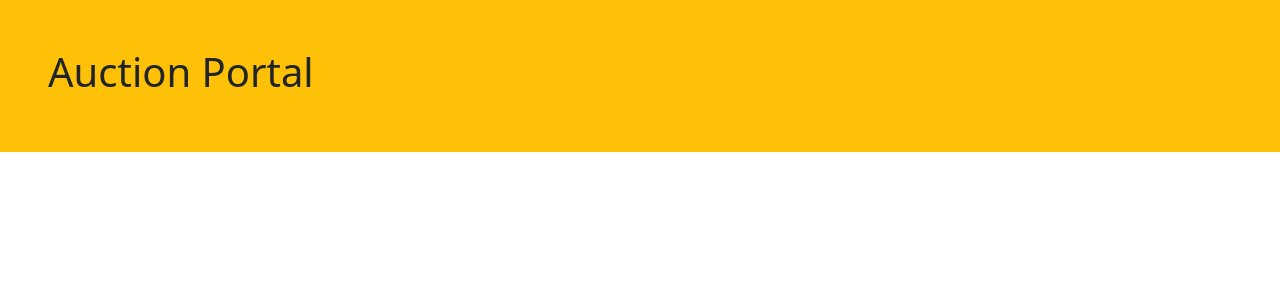
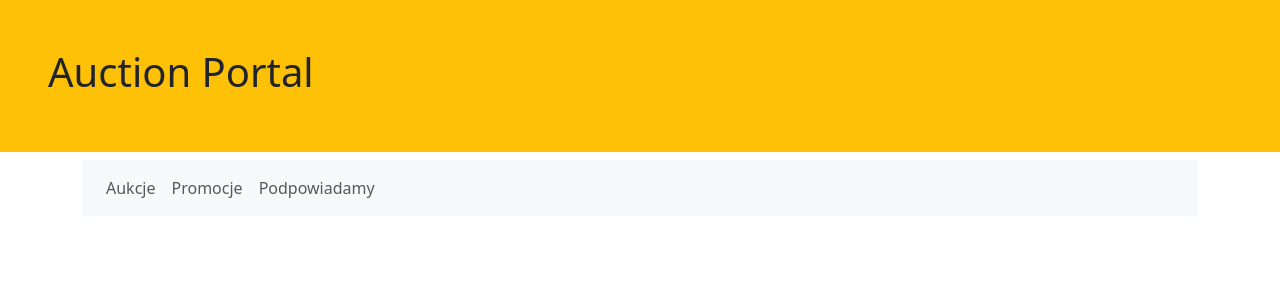
Before and after one commit to michaljabi/20240916-svelte, a SvelteKit app in the folder auction-portal/: page / in a window 1280 px wide. Shown: the top 300 px of the page. Built offline with nearby package versions, Linux system fonts and the light colour scheme.

Commit message:
feat: MainMenu component

```diff
--- /dev/null
+++ b/auction-portal/src/lib/components/MainMenu.svelte
@@ -0,0 +1,18 @@
+<nav class="navbar navbar-expand-lg navbar-light bg-light px-3 mb-3">
+	<button class="navbar-toggler" type="button">
+		<span class="navbar-toggler-icon"></span>
+	</button>
+	<div class="collapse navbar-collapse show">
+		<ul class="navbar-nav">
+		<li class="nav-item">
+			<a class="nav-link" href="/auctions">Aukcje</a>
+		</li>
+		<li class="nav-item">
+			<a class="nav-link" href="/promotions">Promocje</a>
+		</li>
+		<li class="nav-item">
+			<a class="nav-link" href="/advices">Podpowiadamy</a>
+		</li>
+		</ul>
+	</div>
+</nav>
--- a/auction-portal/src/routes/+page.svelte
+++ b/auction-portal/src/routes/+page.svelte
@@ -3,8 +3,8 @@
 </script>
 
 <script lang="ts">
-
-	import Header from "../lib/components/Header.svelte";
+  	import MainMenu from '$lib/components/MainMenu.svelte';
+	import Header from "$lib/components/Header.svelte";
 
 	// let x = 256
 	// let myTitle = 'To jest tytuł, po najechaniu'
@@ -22,6 +22,9 @@
 </script>
 
 <Header sign="👻" luckyNumber={9} />
+<main class="container">
+	<MainMenu/>
+</main>
 <!-- <Header sign={mySign} />
 <Header title="sample hello" />  -->
 <!-- <a href="/auctions" title={myTitle}>Aukcje {x}</a>
```
Also changed, not shown: 2 other files (tests, documents, lock files or other folders).
